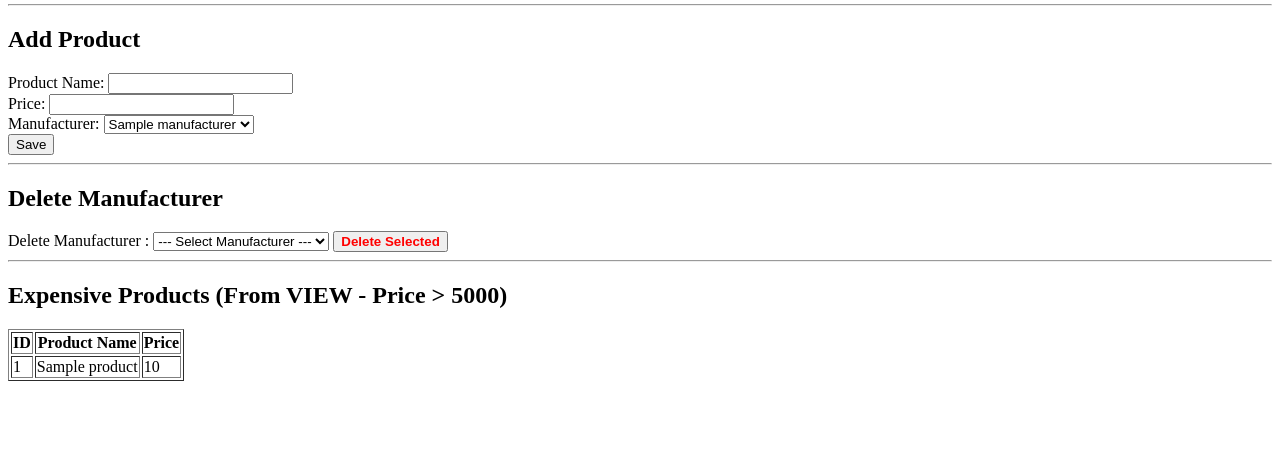
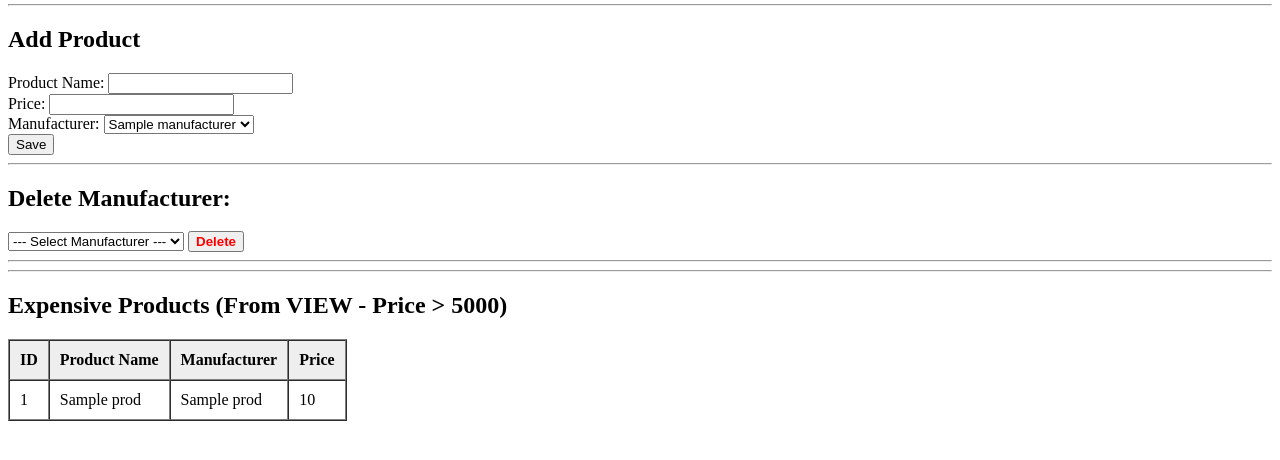
Before and after one commit to mk-radowan/isdb-php, a PHP site: page / in a window 1280 px wide. Shown: the part 155-615 px from the top of the page. Run offline with PHP 8.4, Linux system fonts and the light colour scheme; tables that the repository leaves empty or names only in its code hold one stand-in row (values such as "Sample post").

Commit message:
tommoro exam

```diff
--- a/company_product_view/index.php
+++ b/company_product_view/index.php
@@ -70,18 +70,18 @@ $expensive_prods = $conn->query("SELECT * FROM expensive_products"); // View cal
 
     <hr>
 
-    <h2>Delete Manufacturer</h2>
+    <h2>Delete Manufacturer:</h2>
     <form method="GET" onsubmit="return confirm('Are you sure? This will also delete all related products via Trigger.');">
-        <label for="del_mfg_id">Delete Manufacturer :</label>
+        <!-- <label for="del_mfg_id">Delete Manufacturer :</label> -->
         <select name="del_mfg_id" id="del_mfg_id" required>
-            <!-- প্রথম অপশনটি একটি প্রম্পট হিসেবে থাকবে -->
+            <!-- The first option will be a prompt -->
             <option value="">--- Select Manufacturer ---</option>
 
             <?php
-            // ডাটাবেস থেকে লিস্ট আনা হচ্ছে
+            // Fetching list from database
             $m_list = $conn->query("SELECT * FROM Manufacturer");
 
-            // লুপের মাধ্যমে ডাটা দেখানো হচ্ছে
+            // Looping through the results to display options
             if ($m_list->num_rows > 0) {
                 while ($m = $m_list->fetch_assoc()) {
                     echo "<option value='" . $m['id'] . "'>" . $m['id'] . " - " . $m['name'] . "</option>";
@@ -93,27 +93,42 @@ $expensive_prods = $conn->query("SELECT * FROM expensive_products"); // View cal
         </select>
 
         <button type="submit" style="color: red; cursor: pointer; font-weight: bold;">
-            Delete Selected
+            Delete
         </button>
     </form>
 
 
     <hr>
+    <hr>
 
 <h2>Expensive Products (From VIEW - Price > 5000)</h2>
-    <table border="1">
-        <tr>
+<table border="1" cellpadding="10" cellspacing="0">
+    <tr bgcolor="#eee">
         <th>ID</th>
         <th>Product Name</th>
+        <th>Manufacturer</th> <!-- নতুন হেড কলাম -->
         <th>Price</th>
     </tr>
-        <?php while ($vp = $expensive_prods->fetch_assoc()): ?>
+
+    <?php
+    // ভিউ থেকে আপডেট করা ডাটা পুনরায় কুয়েরি করা হচ্ছে
+    $expensive_prods = $conn->query("SELECT * FROM expensive_prods");
+
+    if ($expensive_prods && $expensive_prods->num_rows > 0):
+        while ($vp = $expensive_prods->fetch_assoc()):
+    ?>
             <tr>
                 <td><?= $vp['id'] ?></td>
                 <td><?= $vp['name'] ?></td>
+                <td><?= $vp['manufacturer_name'] ?></td> <!-- ভিউ থেকে আসা কোম্পানির নাম -->
                 <td><?= $vp['price'] ?></td>
             </tr>
         <?php endwhile; ?>
+    <?php else: ?>
+        <tr>
+            <td colspan="4" style="text-align:center;">No expensive products found.</td>
+        </tr>
+    <?php endif; ?>
 </table>
 
 </body>
```
Also changed, not shown: company_product_view/uploads/Mouse.jpg (deleted), company_product_view/uploads/monitor.webp (deleted), company_product_view/uploads/pc-speakers.webp (deleted), company_product_view/uploads/pixel 7 pro.webp (deleted). Lines whose indentation alone changed are shown as unchanged.
